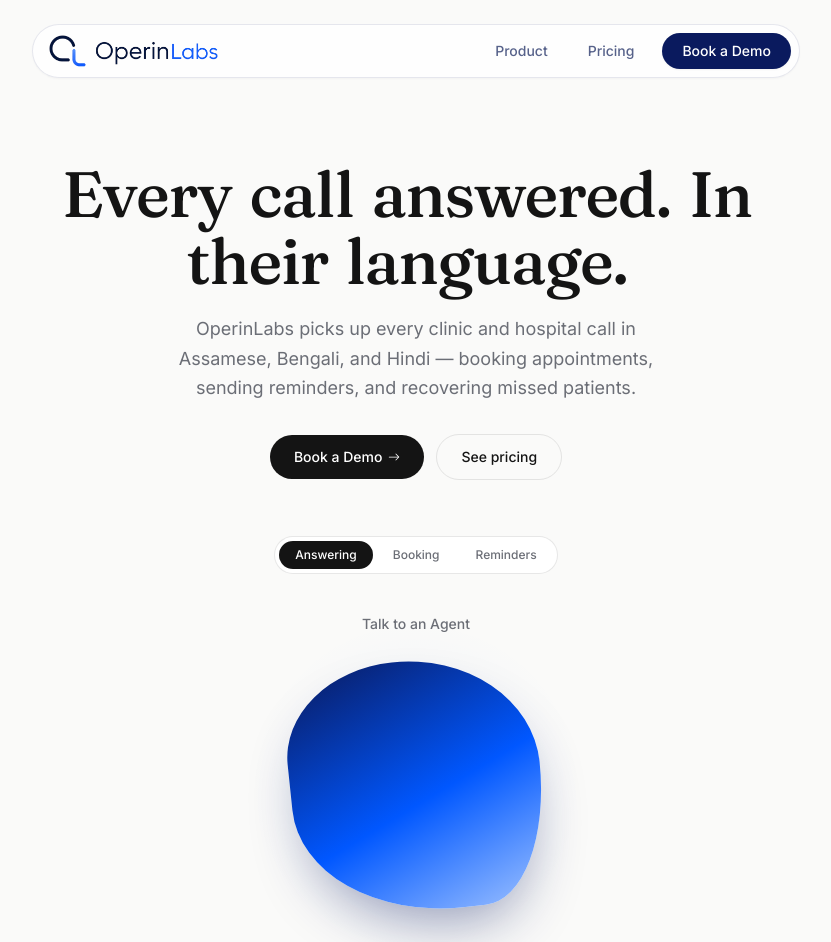
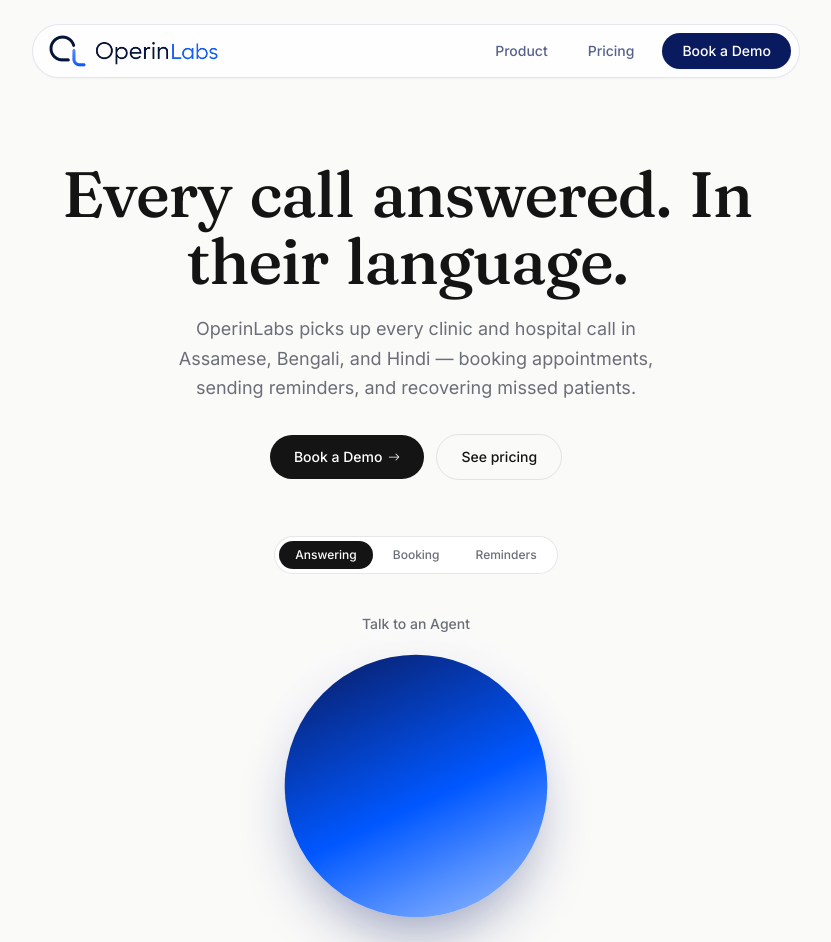
Before and after one commit to OperinLabs/OperinLabs-Landing-Page, a React (Vite) app: page / in a window 1280 px wide. Shown: the top 942 px of the page, without its empty margins (224-1055 px from the left). Built offline with nearby package versions, Linux system fonts and the light colour scheme.

Commit message:
Update VoiceOrb.tsx

```diff
--- a/src/components/VoiceOrb.tsx
+++ b/src/components/VoiceOrb.tsx
@@ -46,20 +46,11 @@ export default function VoiceOrb({ onStart }: VoiceOrbProps) {
           />
         ))}
 
-        {/* Organic morphing blob */}
+        {/* Ball */}
         <motion.div
-          className="relative h-full w-full"
-          animate={{
-            borderRadius: [
-              "60% 40% 30% 70% / 60% 30% 70% 40%",
-              "30% 60% 70% 40% / 50% 60% 30% 60%",
-              "50% 60% 30% 70% / 40% 50% 60% 50%",
-              "60% 40% 30% 70% / 60% 30% 70% 40%",
-            ],
-            rotate: [0, 8, -6, 0],
-            scale: [1, 1.04, 0.98, 1],
-          }}
-          transition={{ duration: 9, repeat: Infinity, ease: "easeInOut" }}
+          className="relative h-full w-full rounded-full"
+          animate={{ scale: [1, 1.035, 1] }}
+          transition={{ duration: 4.5, repeat: Infinity, ease: "easeInOut" }}
           style={{
             background:
               "linear-gradient(155deg, #0A1A5E 0%, #0057FF 55%, #9DC1FF 100%)",
```
